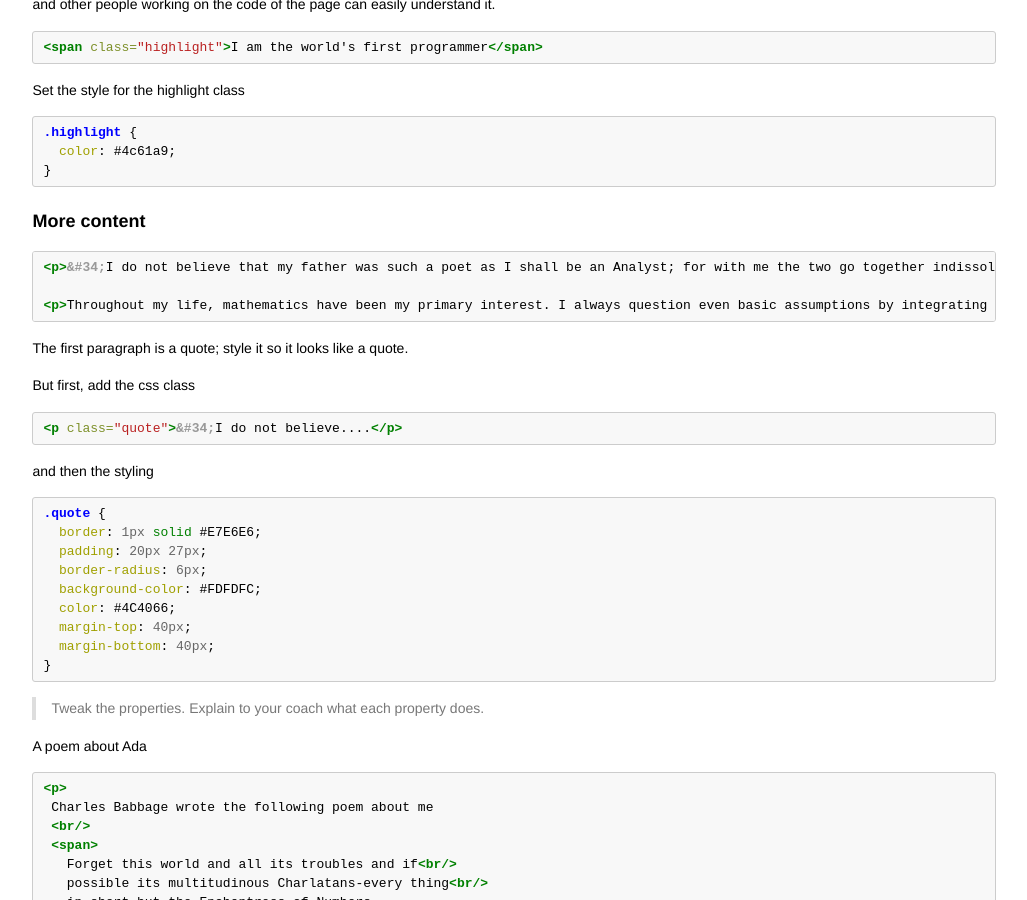
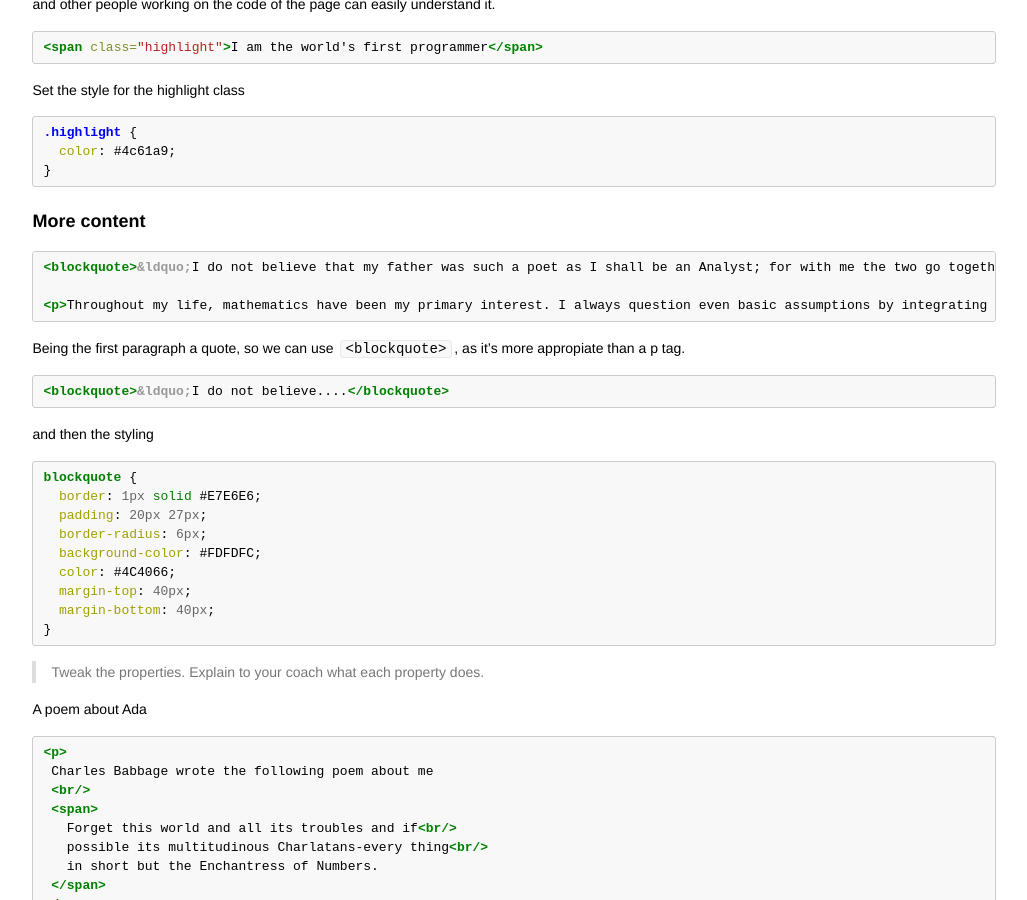
Before and after one commit to codebar/tutorials, a Jekyll site: the page built from html/lesson3/tutorial.md, in a window 1280 px wide and 900 px high, scrolled down 8901 px. Shown: the whole window, without its empty margins (126-1153 px from the left). Built offline with Jekyll 4.4.1, drawn with Linux system fonts in a browser that asks for light colours; Markdown is read by kramdown in place of the engine named in the settings.

Commit message:
Uses blockquote instead of p.
- More semantic markup
- Uses "human readable" html entities

````diff
--- a/html/lesson3/example.html
+++ b/html/lesson3/example.html
@@ -29,7 +29,7 @@
 
         <p>My mother, Anne Isabella Byron, was a great help to me as she helped me by promoting my interest in mathematics and logic, but I also never forgot about my dad, who moved to Greece when I was just an infant to help out in the civil war.</p>
 
-        <p class="quote">&#34;I do not believe that my father was such a poet as I shall be an Analyst; for with me the two go together indissolubly.&#34;</p>
+        <blockquote>&ldquo;I do not believe that my father was such a poet as I shall be an Analyst; for with me the two go together indissolubly.&rdquo;</blockquote>
 
         <p>Throughout my life, mathematics have been my primary interest. I always question even basic assumptions by integrating poetry, another great love of mine, and science. I also have a keen interest in scientific developments and trends of my era like phrenology and mesmerism.</p>
 
--- a/html/lesson3/styles.css
+++ b/html/lesson3/styles.css
@@ -105,7 +105,7 @@ a:hover {
   color: #4C4066;
 }
 
-.quote {
+blockquote {
   border: 1px solid #E7E6E6;
   padding: 20px 27px;
   border-radius: 6px;
--- a/html/lesson3/tutorial.md
+++ b/html/lesson3/tutorial.md
@@ -448,23 +448,21 @@ Set the style for the highlight class
 ### More content
 
 ```html
-<p>&#34;I do not believe that my father was such a poet as I shall be an Analyst; for with me the two go together indissolubly.&#34;</p>
+<blockquote>&ldquo;I do not believe that my father was such a poet as I shall be an Analyst; for with me the two go together indissolubly.&rdquo;</blockquote>
 
 <p>Throughout my life, mathematics have been my primary interest. I always question even basic assumptions by integrating poetry, another great love of mine, and science. I also have a keen interest in scientific developments and trends of my era like phrenology and mesmerism.</p>
 ```
 
-The first paragraph is a quote; style it so it looks like a quote.
-
-But first, add the css class
+Being the first paragraph a quote, so we can use `<blockquote>`, as it's more appropiate than a p tag.
 
 ```html
-<p class="quote">&#34;I do not believe....</p>
+<blockquote>&ldquo;I do not believe....</blockquote>
 ```
 
 and then the styling
 
 ```css
-.quote {
+blockquote {
   border: 1px solid #E7E6E6;
   padding: 20px 27px;
   border-radius: 6px;
````
